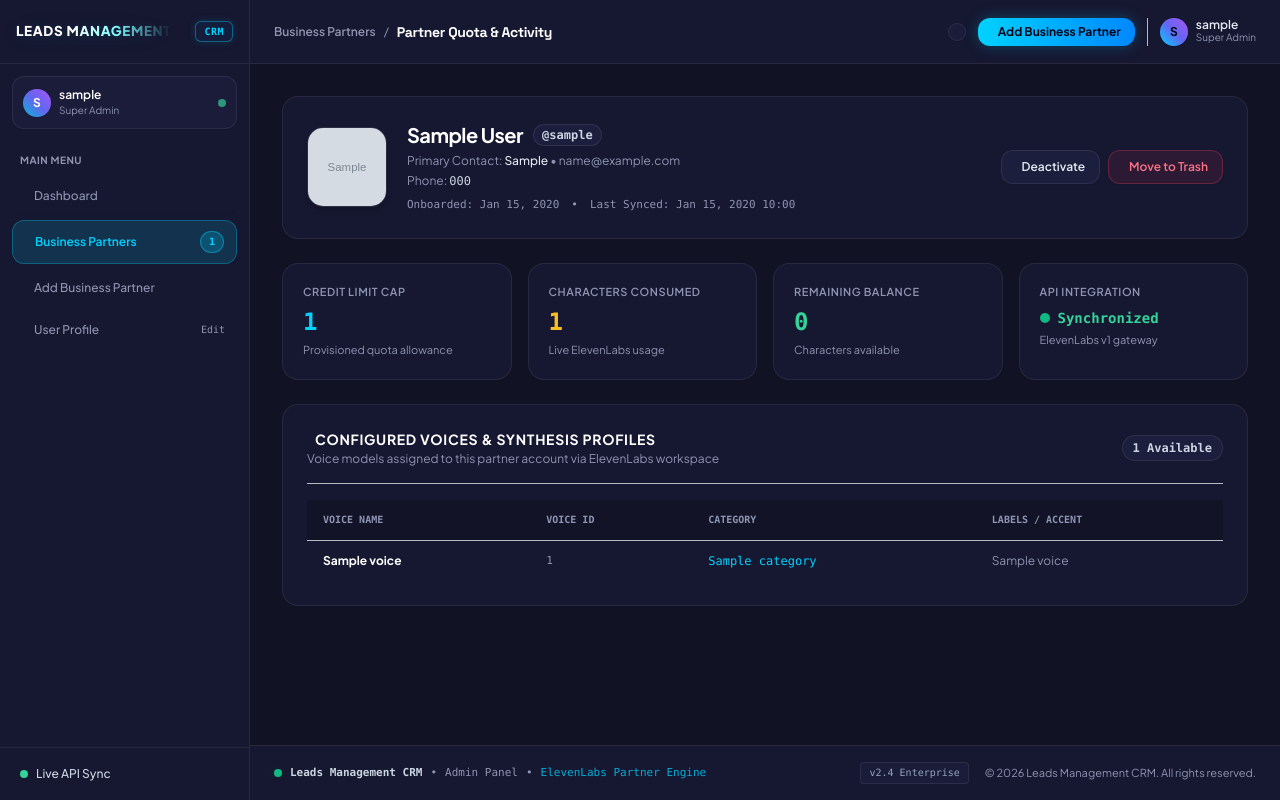
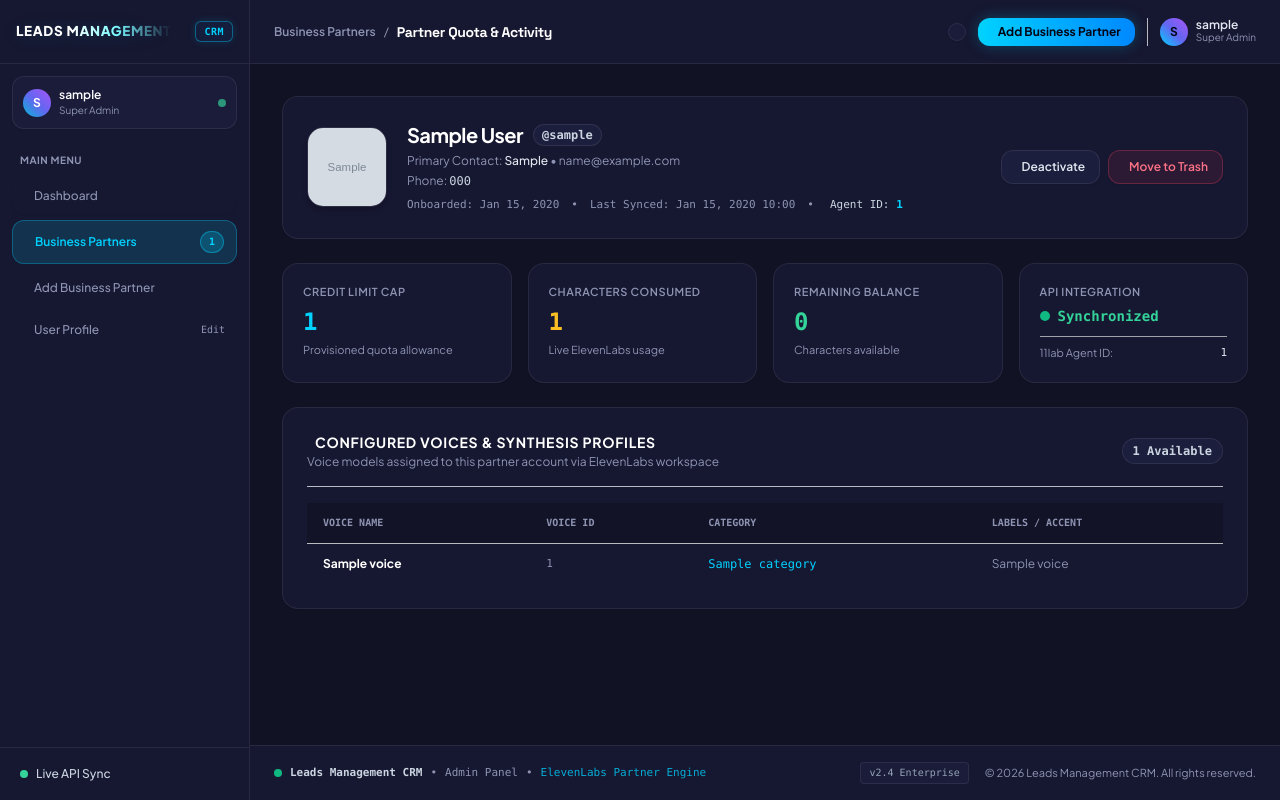
Before and after one commit to sachinvrm392/Dashboard, a Django app: page /admin-panel/bp/1/ in a window 1280 px wide. Run offline with Django 5.2, Linux system fonts and the light colour scheme; a user stored in the database is signed in; tables that the repository leaves empty hold one stand-in row (values such as "Sample post"); grey boxes marked "Sample" are stand-in pictures; a database or web service that is not in the repository returns one stand-in record (values such as "Sample title"); data that the repository does not hold is empty; some libraries are stand-ins or nearby versions.

Commit message:
feat(admin_panel): add 11lab Agent ID field when super admin creates or edits a business partner

```diff
--- a/accounts/models.py
+++ b/accounts/models.py
@@ -24,6 +24,7 @@ class BusinessPartner(models.Model):
     address = models.TextField(blank=True)
     logo = models.ImageField(upload_to='bp_logos/', blank=True, null=True)
     elevenlabs_api_key = models.CharField(max_length=255, blank=True)
+    elevenlabs_agent_id = models.CharField(max_length=255, blank=True, default='', help_text='11lab Agent ID')
     credit_alert_threshold = models.IntegerField(default=1000, help_text='Credit limit or alert threshold (credits)')
     is_active = models.BooleanField(default=True)
     is_deleted = models.BooleanField(default=False)
--- a/admin_panel/templates/admin_panel/bp_detail.html
+++ b/admin_panel/templates/admin_panel/bp_detail.html
@@ -77,6 +77,13 @@
                     <span>Onboarded: {{ bp.created_at|date:"M d, Y" }}</span>
                     <span>&bull;</span>
                     <span>Last Synced: {{ bp.updated_at|date:"M d, Y H:i" }}</span>
+                    {% if bp.elevenlabs_agent_id %}
+                    <span>&bull;</span>
+                    <span class="inline-flex items-center gap-1 text-slate-600 dark:text-slate-300">
+                        <iconify-icon icon="lucide:bot" class="text-xs text-navy-cyan"></iconify-icon>
+                        <span>Agent ID: <strong class="text-cyan-600 dark:text-navy-cyan">{{ bp.elevenlabs_agent_id }}</strong></span>
+                    </span>
+                    {% endif %}
                 </div>
             </div>
         </div>
@@ -151,9 +158,10 @@
         </div>
 
         <!-- API Node Status -->
-        <div class="p-5 rounded-2xl border border-slate-200 dark:border-navy-border bg-white dark:bg-[#161730] shadow-sm hover:border-indigo-500/40 transition-all">
+        <div class="p-5 rounded-2xl border border-slate-200 dark:border-navy-border bg-white dark:bg-[#161730] shadow-sm hover:border-indigo-500/40 transition-all flex flex-col justify-between">
+            <div>
                 <span class="text-[11px] font-semibold text-slate-500 dark:text-navy-muted uppercase tracking-wider block">API Integration</span>
-            <div class="text-base font-bold font-mono text-slate-900 dark:text-white mt-2 flex items-center gap-2">
+                <div class="text-base font-bold font-mono text-slate-900 dark:text-white mt-1.5 flex items-center gap-2">
                     {% if bp.elevenlabs_api_key and not api_error %}
                     <span class="w-2.5 h-2.5 rounded-full bg-emerald-500"></span>
                     <span class="text-emerald-600 dark:text-emerald-400 text-sm">Synchronized</span>
@@ -165,7 +173,13 @@
                     <span class="text-slate-400 text-sm">No Key Configured</span>
                     {% endif %}
                 </div>
-            <span class="text-[11px] text-slate-400 dark:text-navy-muted mt-1 block">ElevenLabs v1 gateway</span>
+            </div>
+            <div class="mt-2.5 pt-2 border-t border-slate-100 dark:border-navy-border/60 text-[11px] flex items-center justify-between">
+                <span class="text-slate-400 dark:text-navy-muted">11lab Agent ID:</span>
+                <span class="font-mono font-medium text-slate-700 dark:text-slate-200 truncate max-w-[140px]" title="{{ bp.elevenlabs_agent_id }}">
+                    {{ bp.elevenlabs_agent_id|default:"Not Set" }}
+                </span>
+            </div>
         </div>
     </div>
 
--- a/dashboard/templates/dashboard/index.html
+++ b/dashboard/templates/dashboard/index.html
@@ -85,6 +85,10 @@
                     <span>Alert Threshold: <strong>{{ bp.credit_alert_threshold }}%</strong></span>
                     <span>&bull;</span>
                     <span>Status: <span class="text-emerald-500 font-semibold">Active</span></span>
+                    {% if bp.elevenlabs_agent_id %}
+                    <span>&bull;</span>
+                    <span class="text-cyan-600 dark:text-navy-cyan">11lab Agent: <strong class="font-mono">{{ bp.elevenlabs_agent_id }}</strong></span>
+                    {% endif %}
                     {% if subscription_info.next_character_count_reset_unix %}
                     <span>&bull;</span>
                     <span>Next Cycle Reset: {{ subscription_info.next_reset_date|default:"Upcoming" }}</span>
```
Also changed, not shown: admin_panel/forms.py (+8 -2 lines), admin_panel/templates/admin_panel/bp_form.html (+13 -0 lines), accounts/migrations/0004_businesspartner_elevenlabs_agent_id.py (added). Lines whose indentation alone changed are shown as unchanged.
